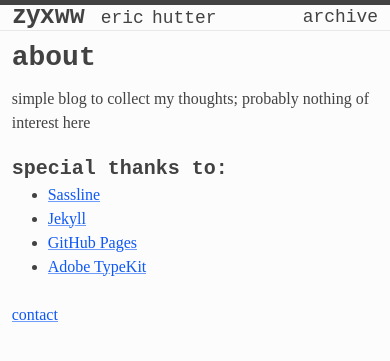
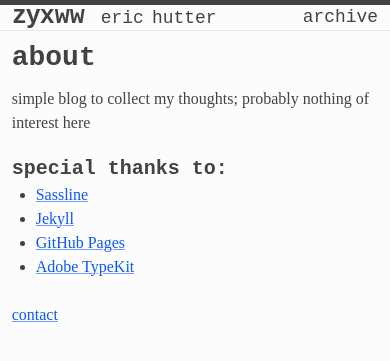
Before and after one commit to huttereg/huttereg.github.io, a Jekyll site: the page built from about.html, in a window 390 px wide. Shown: the top 361 px of the page. Built offline with Jekyll 4.4.1, drawn with Linux system fonts in a browser that asks for light colours.

Commit message:
fix list indent on mobile
* only add extra list margin at break-1 and above
* change nav 'box' styling to use id

```diff
--- a/_includes/nav.html
+++ b/_includes/nav.html
@@ -1,4 +1,4 @@
-<nav>
+<nav id="nav-box">
   <a class="nav nav-title" href="{{ site.baseurl }}/">  {% include title.html %}</a>
   <a class="nav nav-author" href="{{ "/about.html" | prepend: site.baseurl }}">eric hutter</a>
   <a class="nav nav-archive" href="{{ "/archive.html" | prepend: site.baseurl }}">archive</a>
--- a/_sass/_about.scss
+++ b/_sass/_about.scss
@@ -1,3 +1,5 @@
 .about-list {
-  margin-left: 1rem;
+  @include breakpoint(break-1) {
+    margin-left: 1rem;
+  }
 }
--- a/_sass/_archive.scss
+++ b/_sass/_archive.scss
@@ -1,5 +1,7 @@
 .archive-list {
- margin-left: 1rem;
+  @include breakpoint(break-1) {
+    margin-left: 1rem;
+  }
 }
 
 .archive-inline {
--- a/_sass/_nav.scss
+++ b/_sass/_nav.scss
@@ -1,4 +1,4 @@
-nav {
+#nav-box {
   max-width: 45rem;
   margin: 0 auto;
 
```
Also changed, not shown: _sass/_variables.scss (line endings or trailing spaces).
